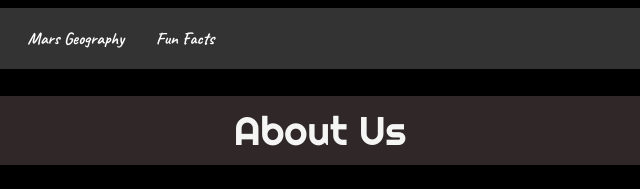
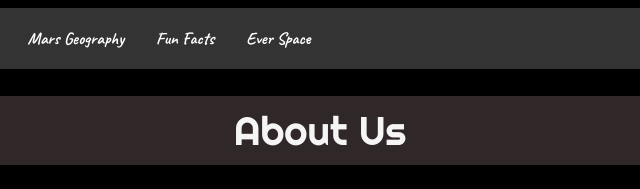
Before and after one commit to spacesaicodes1234/MarsX, a plain HTML site: page about.html in a window 1280 px wide. Shown: the top 189 px of the page, 480-1120 px from the left. Drawn offline with Linux system fonts and the light colour scheme.

Commit message:
Update about.html

```diff
--- a/about.html
+++ b/about.html
@@ -24,6 +24,7 @@
     <a href="/index.html#mars_terrain">Mars Terrain</a>
     <a href="/index.html#mars_geography">Mars Geography</a>
     <a href="/index.html#fun_facts">Fun Facts</a>
+    <a href="https://dh-productions.itch.io/everspace">Ever Space</a>
   </div>
       <h1 class="main_heading">About Us</h1>
       <h1 class="main_img"><img src="/dh_productions.png" alt=""></h1>
```
